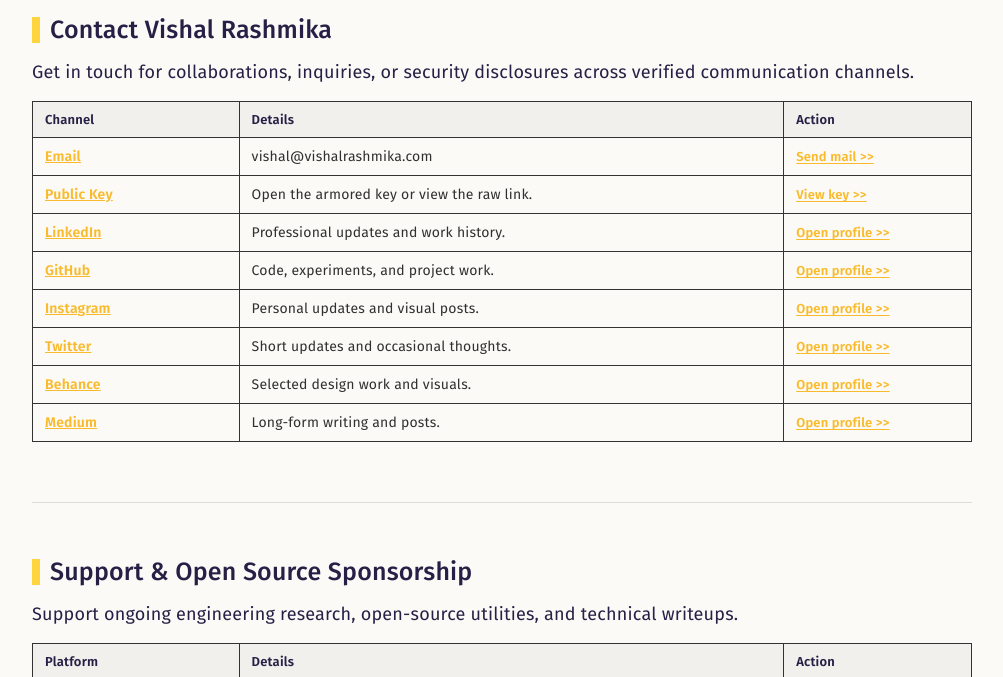
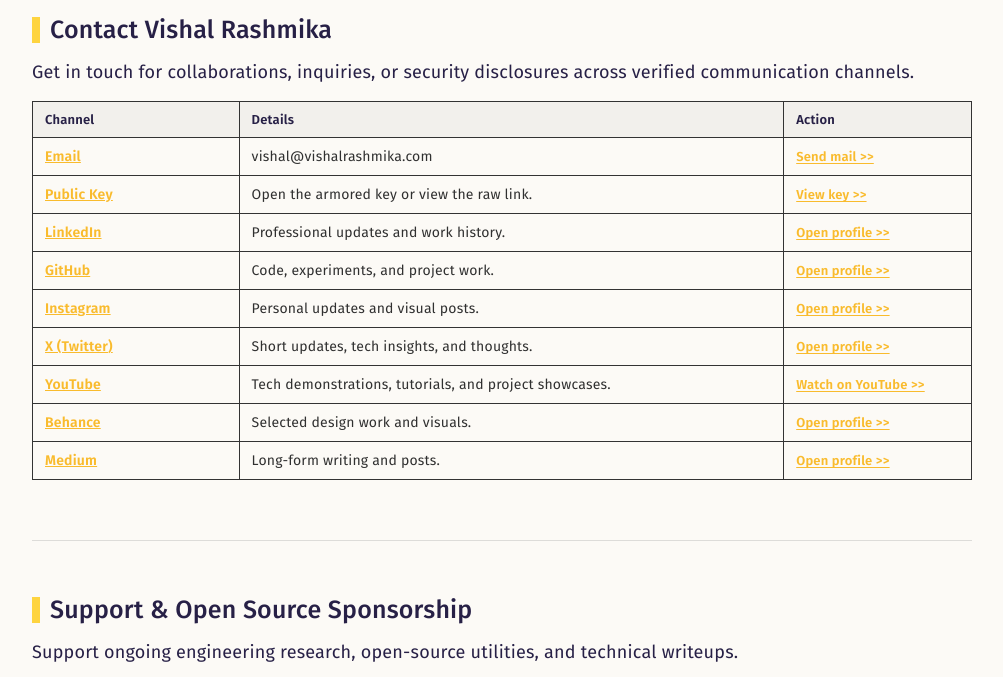
Before and after one commit to VishalRashmika/vishalrashmika.github.io, an Astro site: page / in a window 1280 px wide. Shown: the part 6920-7597 px from the top of the page, without its empty margins (276-1279 px from the left). Built offline with nearby package versions, Linux system fonts and the light colour scheme; Astro itself is replaced by a stand-in of ours.

Commit message:
Add YouTube and update X (Twitter) social links and SEO metadata

```diff
--- a/public/twitter/index.html
+++ b/public/twitter/index.html
@@ -2,11 +2,11 @@
 <html>
 <head>
   <meta charset="utf-8">
-  <title>Redirecting to Twitter...</title>
-  <meta http-equiv="refresh" content="0; url=https://twitter.com/Vishal_Rashmika">
-  <link rel="canonical" href="https://twitter.com/Vishal_Rashmika">
+  <title>Redirecting to X...</title>
+  <meta http-equiv="refresh" content="0; url=https://x.com/Vishal_Rashmika">
+  <link rel="canonical" href="https://x.com/Vishal_Rashmika">
 </head>
 <body>
-  <p>Redirecting to <a href="https://twitter.com/Vishal_Rashmika">https://twitter.com/Vishal_Rashmika</a>...</p>
+  <p>Redirecting to <a href="https://x.com/Vishal_Rashmika">https://x.com/Vishal_Rashmika</a>...</p>
 </body>
 </html>
--- /dev/null
+++ b/public/x/index.html
@@ -0,0 +1,12 @@
+<!DOCTYPE html>
+<html>
+<head>
+  <meta charset="utf-8">
+  <title>Redirecting to X...</title>
+  <meta http-equiv="refresh" content="0; url=https://x.com/Vishal_Rashmika">
+  <link rel="canonical" href="https://x.com/Vishal_Rashmika">
+</head>
+<body>
+  <p>Redirecting to <a href="https://x.com/Vishal_Rashmika">https://x.com/Vishal_Rashmika</a>...</p>
+</body>
+</html>
--- /dev/null
+++ b/public/youtube/index.html
@@ -0,0 +1,12 @@
+<!DOCTYPE html>
+<html>
+<head>
+  <meta charset="utf-8">
+  <title>Redirecting to YouTube...</title>
+  <meta http-equiv="refresh" content="0; url=https://www.youtube.com/@VishalRashmika">
+  <link rel="canonical" href="https://www.youtube.com/@VishalRashmika">
+</head>
+<body>
+  <p>Redirecting to <a href="https://www.youtube.com/@VishalRashmika">https://www.youtube.com/@VishalRashmika</a>...</p>
+</body>
+</html>
--- a/src/components/MobilePortfolio/MobilePortfolio.tsx
+++ b/src/components/MobilePortfolio/MobilePortfolio.tsx
@@ -449,10 +449,16 @@ const DEFAULT_CONTACTS: ProfileContact[] = [
     actionLabel: 'Open profile'
   },
   {
-    label: 'Twitter',
-    detail: 'Short updates and occasional thoughts.',
-    href: 'https://twitter.com/Vishal_Rashmika',
+    label: 'X (Twitter)',
+    detail: 'Short updates, tech insights, and thoughts.',
+    href: 'https://x.com/Vishal_Rashmika',
     actionLabel: 'Open profile'
+  },
+  {
+    label: 'YouTube',
+    detail: 'Tech demonstrations, tutorials, and project showcases.',
+    href: 'https://www.youtube.com/@VishalRashmika',
+    actionLabel: 'Watch on YouTube'
   },
   {
     label: 'Behance',
--- a/src/components/SEO.astro
+++ b/src/components/SEO.astro
@@ -163,7 +163,9 @@ const jsonLd = {
       'sameAs': [
         'https://github.com/VishalRashmika',
         'https://www.linkedin.com/in/vishalrashmika/',
+        'https://x.com/Vishal_Rashmika',
         'https://twitter.com/Vishal_Rashmika',
+        'https://www.youtube.com/@VishalRashmika',
         'https://blog.vishalrashmika.com',
         'https://medium.com/@VishalRashmika',
         'https://behance.net/vishalrashmika',
--- a/src/content/profile/profile.md
+++ b/src/content/profile/profile.md
@@ -36,10 +36,14 @@ contacts:
     detail: "Personal updates and visual posts."
     href: "https://www.instagram.com/j.m.v.r.p/"
     actionLabel: "Open profile"
-  - label: "Twitter"
-    detail: "Short updates and occasional thoughts."
-    href: "https://twitter.com/Vishal_Rashmika"
+  - label: "X (Twitter)"
+    detail: "Short updates, tech insights, and thoughts."
+    href: "https://x.com/Vishal_Rashmika"
     actionLabel: "Open profile"
+  - label: "YouTube"
+    detail: "Tech demonstrations, tutorials, and project showcases."
+    href: "https://www.youtube.com/@VishalRashmika"
+    actionLabel: "Watch on YouTube"
   - label: "Behance"
     detail: "Selected design work and visuals."
     href: "https://behance.net/vishalrashmika"
```
Also changed, not shown: netlify.toml.
